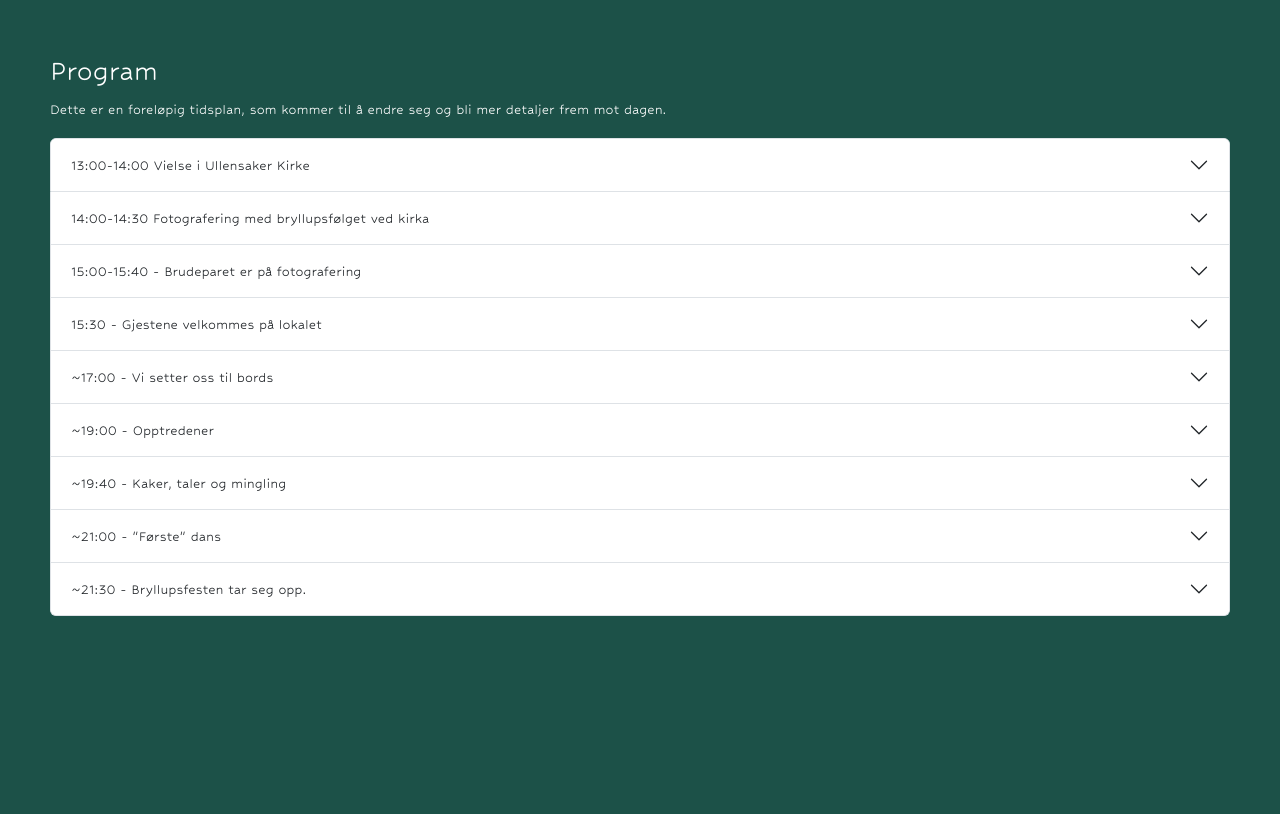
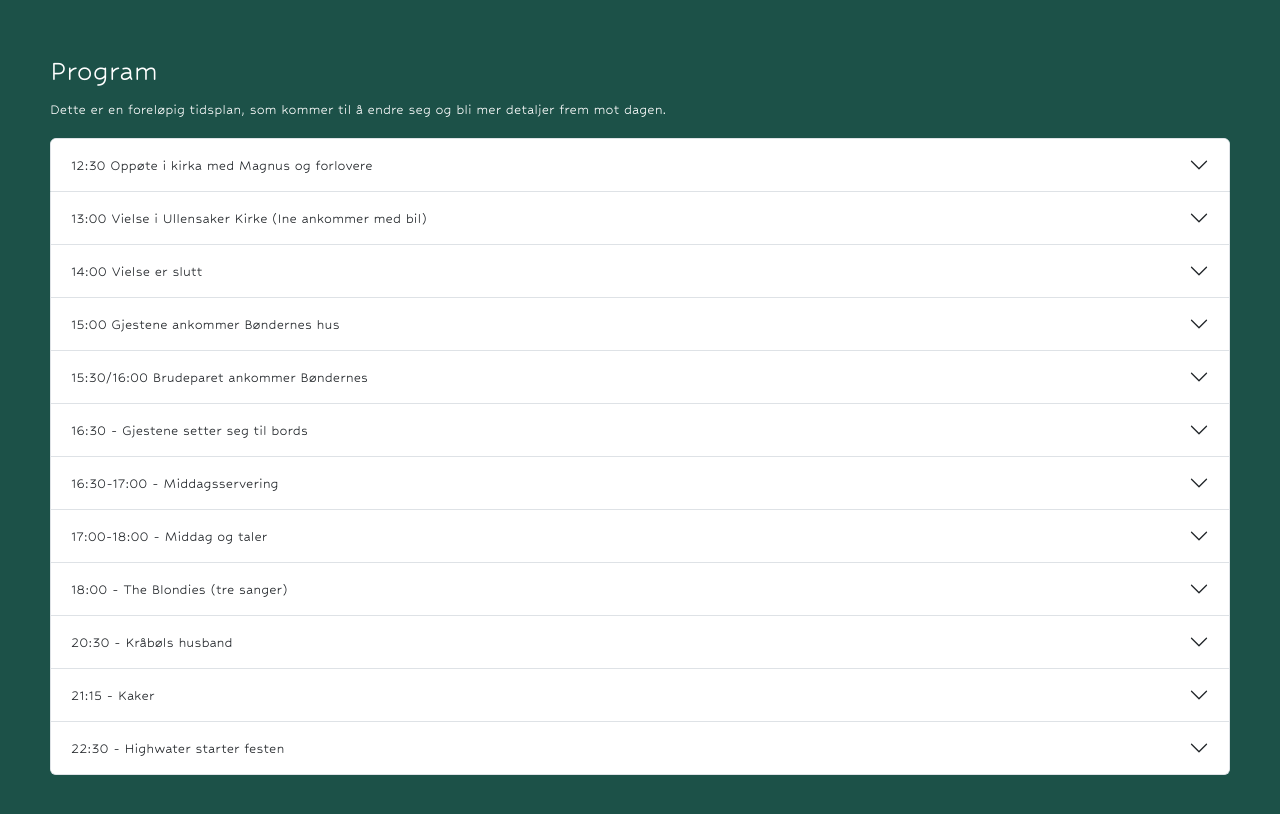
Before and after one commit to holmfred/Magnus-Ine, a React (Create React App) app in the folder bryllup/: page /Magnus-Ine/Program in a window 1280 px wide. Shown: the part 360-1174 px from the top of the page. Before the commit the page ends 1076 px from the top, so only its background shows below. Built offline with nearby package versions, Linux system fonts and the light colour scheme.

Commit message:
Update Program.jsx

```diff
--- a/bryllup/src/componets/pages/Program.jsx
+++ b/bryllup/src/componets/pages/Program.jsx
@@ -9,59 +9,56 @@ function Program () {
             <p>Dette er en foreløpig tidsplan, som kommer til å endre seg og bli mer detaljer frem mot dagen.</p>
             <Accordion>
           <Accordion.Item eventKey="0">
-            <Accordion.Header>13:00-14:00 Vielse i Ullensaker Kirke</Accordion.Header>
+            <Accordion.Header>12:30 Oppøte i kirka med Magnus og forlovere</Accordion.Header>
+          </Accordion.Item>
+          <Accordion.Item eventKey="1">
+            <Accordion.Header>13:00 Vielse i Ullensaker Kirke (Ine ankommer med bil)</Accordion.Header>
               <Accordion.Body>
                   Vielsen vil finne sted i Ullensaker Kirke. Alle er hjertlig velkommen til vielsen.
               </Accordion.Body>
           </Accordion.Item>
-          <Accordion.Item eventKey="1">
-            <Accordion.Header>14:00-14:30 Fotografering med bryllupsfølget ved kirka</Accordion.Header>
+          <Accordion.Item eventKey="2">
+            <Accordion.Header>14:00 Vielse er slutt</Accordion.Header>
               <Accordion.Body>
-                Vi har med oss fotograf oss med det samme vielsen er ferdig.
-                Vi ønsker å ta bilder med de to familiene ved kirka i tillegg til hele bryllupsfølget utenfor kirkedøra.
-              </Accordion.Body>
-          </Accordion.Item>
-          <Accordion.Item eventKey="2">
-            <Accordion.Header> 15:00-15:40 - Brudeparet er på fotografering</Accordion.Header>
-              <Accordion.Body>
-                Brudeparet er på fotografering alene.
+                  <li>Budeparet reiser mot Nes kirkeruiner med forlovere </li>
+                  <li>Gjestene drar mot lokalet</li>
               </Accordion.Body>
           </Accordion.Item>
           <Accordion.Item eventKey="3">
-            <Accordion.Header> 15:30 - Gjestene velkommes på lokalet</Accordion.Header>
+            <Accordion.Header>15:00 Gjestene ankommer Bøndernes hus</Accordion.Header>
               <Accordion.Body>
-                Det blir servert bobler og lett mat på lokalet. Gjestene ønskes velkommen av vår kjære toastmaster Tobias Uran Brakstad.
+                  Blir servert velkomstdrikk
               </Accordion.Body>
           </Accordion.Item>
           <Accordion.Item eventKey="4">
-            <Accordion.Header> ~17:00 - Vi setter oss til bords</Accordion.Header>
+            <Accordion.Header>15:30/16:00 Brudeparet ankommer Bøndernes</Accordion.Header>
               <Accordion.Body>
-                Etter glassene er fylt og et par taler serveres middagen.
+                Vi tar fellesbilder med familie/bryllupsfølge
               </Accordion.Body>
           </Accordion.Item>
           <Accordion.Item eventKey="5">
-            <Accordion.Header> ~19:00 - Opptredener</Accordion.Header>
-            <Accordion.Body>
-              Vi får live konsert av flere band med venner og familie fra begge sider.
-            </Accordion.Body>
+            <Accordion.Header>16:30 - Gjestene setter seg til bords</Accordion.Header>
+              <Accordion.Body>
+                Tobias holder velkomsttale med diverse info
+              </Accordion.Body>
           </Accordion.Item>
           <Accordion.Item eventKey="6">
-            <Accordion.Header> ~19:40 - Kaker, taler og mingling</Accordion.Header>
-              <Accordion.Body>
-                Kakene blir servert.
-              </Accordion.Body>
+            <Accordion.Header> 16:30-17:00 - Middagsservering</Accordion.Header>
           </Accordion.Item>
           <Accordion.Item eventKey="7">
-            <Accordion.Header> ~21:00 - "Første" dans</Accordion.Header>
-              <Accordion.Body>
-                Brudeparet danser sin første dans som mann og kone.
-              </Accordion.Body>
+            <Accordion.Header> 17:00-18:00 - Middag og taler</Accordion.Header>
           </Accordion.Item>
           <Accordion.Item eventKey="8">
-            <Accordion.Header> ~21:30 - Bryllupsfesten tar seg opp.</Accordion.Header>
-              <Accordion.Body>
-                Bryllupsfesten fortsetter med musikk og dans.
-              </Accordion.Body>
+            <Accordion.Header>18:00 - The Blondies (tre sanger)</Accordion.Header>
+          </Accordion.Item>
+          <Accordion.Item eventKey="9">
+            <Accordion.Header> 20:30 - Kråbøls husband</Accordion.Header>
+          </Accordion.Item>
+          <Accordion.Item eventKey="10">
+            <Accordion.Header> 21:15 - Kaker</Accordion.Header>
+          </Accordion.Item>
+          <Accordion.Item eventKey="11">
+            <Accordion.Header> 22:30 - Highwater starter festen</Accordion.Header>
           </Accordion.Item>
         </Accordion>
         </div>
```
